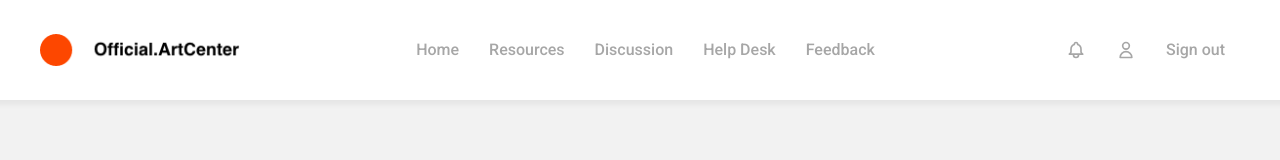
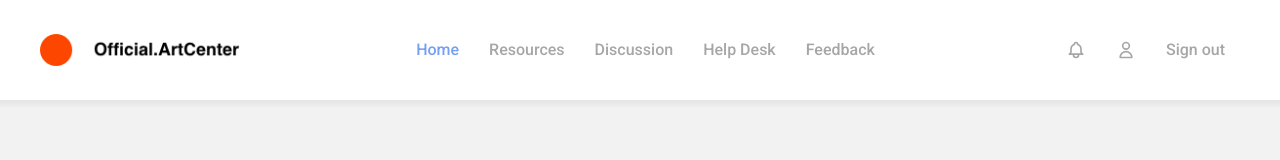
Before and after one commit to dennyhong96/art-center-portal, a Next.js app: page / in a window 1280 px wide. Shown: the top 160 px of the page. Built offline with nearby package versions, Linux system fonts and the light colour scheme.

Commit message:
Add nav link activation

```diff
--- a/src/components/layout/index.js
+++ b/src/components/layout/index.js
@@ -1,4 +1,5 @@
 import { Fragment } from "react";
+import { useRouter } from "next/router";
 import { nanoid } from "nanoid";
 
 import Header from "@/components/header";
@@ -9,13 +10,15 @@ import { Bell, User } from "@/components/icons";
 import { PATHS } from "@/lib/constants";
 
 export default function Layout({ children }) {
+	const router = useRouter();
+
 	return (
 		<Fragment>
 			<Header>
 				<Logo />
 				<Header.Nav>
 					{PATHS.map(({ href, label }) => (
-						<Header.Link href={href} key={nanoid()} isActive={false}>
+						<Header.Link href={href} key={nanoid()} isActive={router.asPath === href}>
 							{label}
 						</Header.Link>
 					))}
```
Also changed, not shown: 1 other file (tests, documents, lock files or other folders).
